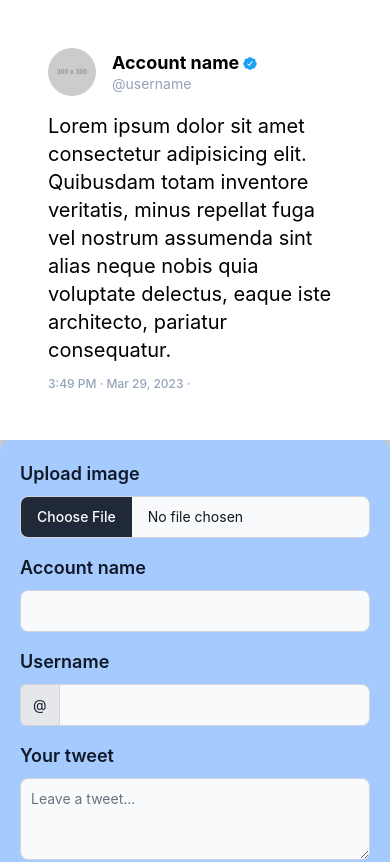
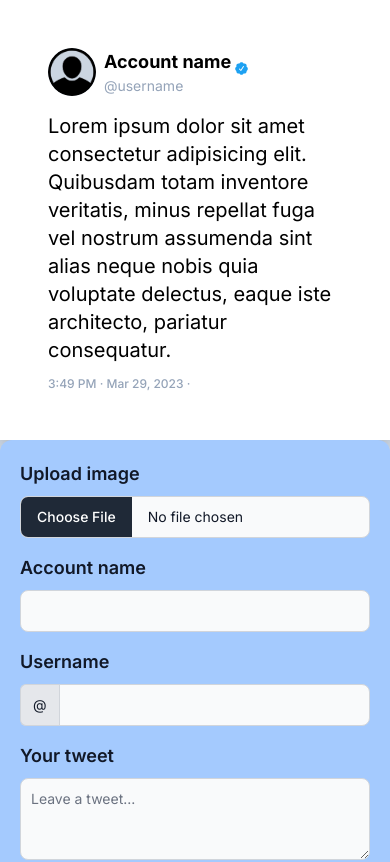
Before and after one commit to fadelun/tweet-generator, a Vue app: page / in a window 390 px wide. Shown: the top 862 px of the page. Built offline with nearby package versions, Linux system fonts and the light colour scheme.

Commit message:
update styling

```diff
--- a/src/components/InputForm.vue
+++ b/src/components/InputForm.vue
@@ -148,10 +148,13 @@ onMounted(() => {
     e.preventDefault();
     console.log("berhasil");
     html2canvas(target).then((canvas) => {
-      const base64image = canvas.toDataURL("image/jpg");
+      const base64image = canvas.toDataURL("image/png");
       let anchor = document.createElement("a");
+      // const create = document.createElement("section");
+      // create.innerHTML = base64image;
+
       anchor.setAttribute("href", base64image);
-      anchor.setAttribute("download", "my-tweet.jpg");
+      anchor.setAttribute("download", "my-tweet.png");
 
       anchor.click();
       anchor.remove();
--- a/src/components/TheCard.vue
+++ b/src/components/TheCard.vue
@@ -3,29 +3,26 @@
     class="preview grid items-center lg:w-1/2 aspect-square p-4 sm:p-10 md:p-12 bg-white shadow-xl"
   >
     <section class="twitter-card w-full p-8">
-      <div class="card-profile w-full flex items-center gap-x-4 mb-4">
+      <div class="card-profile w-full flex gap-x-2 md:gap-x-4 mb-4">
         <img
           id="profile-image"
-          class="block mx-auto w-12 h-12 sm:w-20 sm:h-20 rounded-full sm:mx-0 sm:shrink-0"
-          :src="`${user.image ? user.image : 'https://fakeimg.pl/300/'}`"
+          class="block mx-auto w-12 h-12 object-cover sm:w-20 sm:h-20 rounded-[50%] md:rounded-full sm:mx-0 sm:shrink-0 bg-slate-300"
+          :src="`${user.image ? user.image : fakeImage}`"
           alt="user image"
         />
+
         <div class="card-names w-full">
-          <h2
-            class="text-lg sm:text-2xl font-bold leading-tight flex gap-1 items-center"
-          >
+          <h2 class="text-lg sm:text-2xl font-bold flex gap-1 items-center">
             <span> {{ user.name ? user.name : "Account name" }}</span
-            ><span
+            ><span class="relative w-8"
               ><img
                 v-if="user.verified"
                 :src="verified"
                 alt="verified image"
-                class="w-[40%] sm:w-[60%] md:w-[70%]"
+                class="w-[40%] sm:w-[60%] md:w-[70%] absolute"
             /></span>
           </h2>
-          <h2
-            class="font-normal text-sm sm:text-xl text-slate-400 leading-tight"
-          >
+          <h2 class="font-normal text-sm sm:text-xl text-slate-400">
             {{ user.username ? `@${user.username}` : "@username" }}
           </h2>
         </div>
@@ -52,5 +49,6 @@
 </template>
 <script setup>
 import verified from "../assets/verified.svg";
+import fakeImage from "../assets/fake-image.png";
 const props = defineProps(["user", "timestanmp"]);
 </script>
--- a/src/style.css
+++ b/src/style.css
@@ -1,3 +1,5 @@
+@import url("https://fonts.googleapis.com/css2?family=Inter:wght@100;200;300;400;500;600;700&display=swap"); /* font */
+
 @tailwind base;
 @tailwind components;
 @tailwind utilities;
```
Also changed, not shown: src/App.vue (+7 -0 lines).
